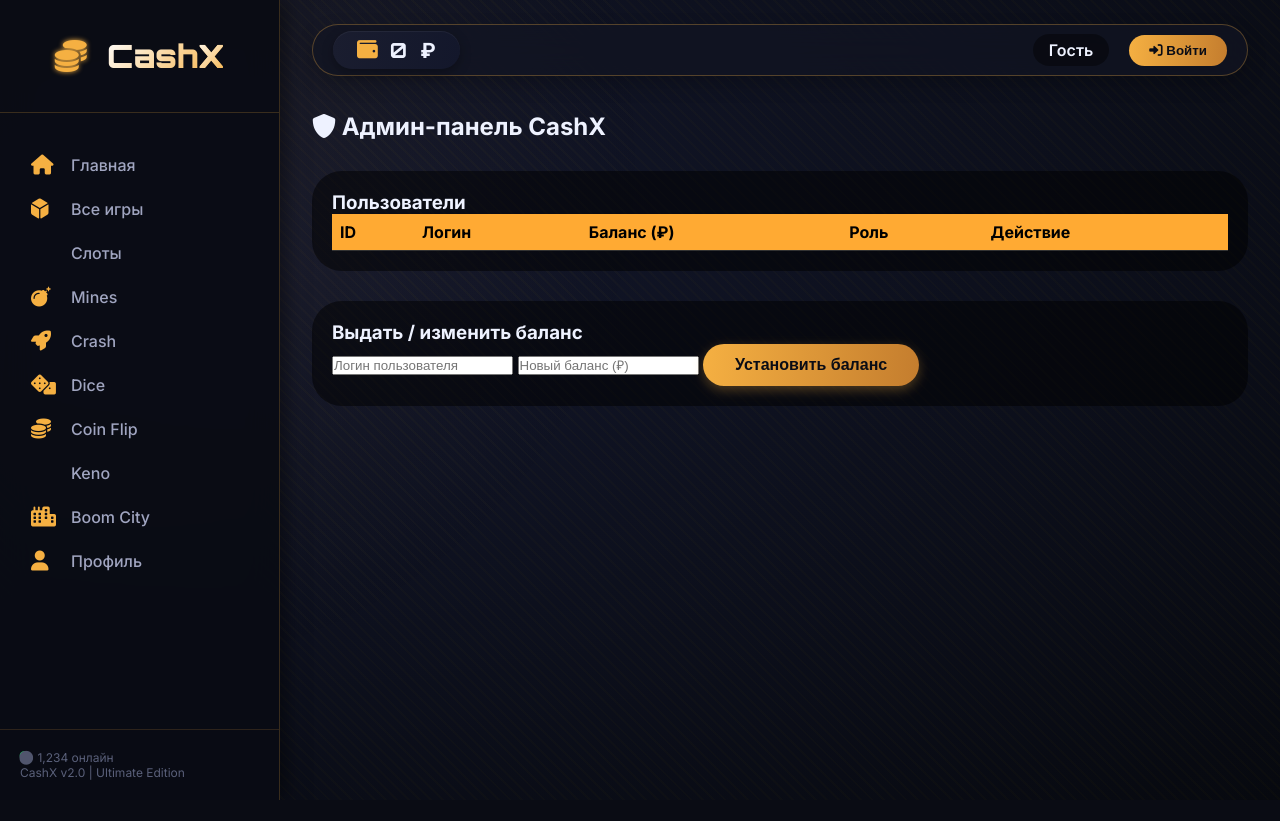
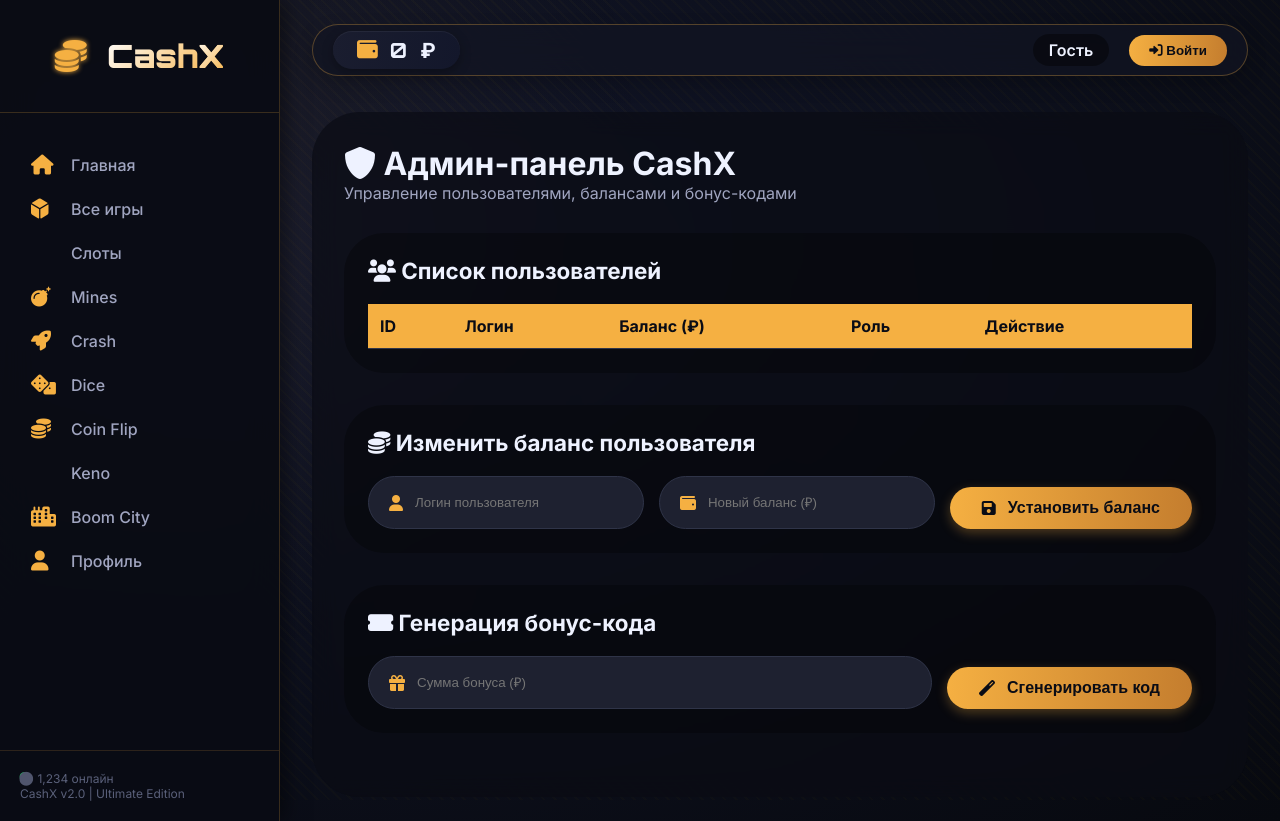
Before and after one commit to hanotsosall/cashx, a Flask app: page /admin in a window 1280 px wide. Before the commit the page ends 800 px from the top, so only its background shows below. Run offline with Flask 3, Linux system fonts and the light colour scheme; lists and menus that the app fills with data are empty.

Commit message:
Update admin.html

```diff
--- a/templates/admin.html
+++ b/templates/admin.html
@@ -1,23 +1,46 @@
 {% extends "layout.html" %}
 {% block content %}
 <div class="admin-container">
-    <h2><i class="fas fa-shield-alt"></i> Админ-панель CashX</h2>
+    <h1><i class="fas fa-shield-alt"></i> Админ-панель CashX</h1>
+    <p class="admin-desc">Управление пользователями, балансами и бонус-кодами</p>
+
     <div class="admin-section">
-        <h3>Пользователи</h3>
-        <table class="admin-table">
-            <thead>
-                <tr><th>ID</th><th>Логин</th><th>Баланс (₽)</th><th>Роль</th><th>Действие</th></tr>
-            </thead>
-            <tbody id="adminUsersTable"></tbody>
-        </table>
+        <h3><i class="fas fa-users"></i> Список пользователей</h3>
+        <div class="table-wrapper">
+            <table class="admin-table">
+                <thead>
+                    <tr>
+                        <th>ID</th>
+                        <th>Логин</th>
+                        <th>Баланс (₽)</th>
+                        <th>Роль</th>
+                        <th>Действие</th>
+                    </tr>
+                </thead>
+                <tbody id="adminUsersTable"></tbody>
+            </table>
+        </div>
     </div>
+
     <div class="admin-section">
-        <h3>Выдать / изменить баланс</h3>
-        <input type="text" id="adminUsername" placeholder="Логин пользователя">
-        <input type="number" id="adminAmount" placeholder="Новый баланс (₽)">
-        <button id="adminSetBalanceBtn" class="btn-primary">Установить баланс</button>
+        <h3><i class="fas fa-coins"></i> Изменить баланс пользователя</h3>
+        <div class="admin-form">
+            <div class="input-group"><i class="fas fa-user"></i><input type="text" id="adminUsername" placeholder="Логин пользователя"></div>
+            <div class="input-group"><i class="fas fa-wallet"></i><input type="number" id="adminAmount" placeholder="Новый баланс (₽)"></div>
+            <button id="adminSetBalanceBtn" class="btn-primary"><i class="fas fa-save"></i> Установить баланс</button>
+        </div>
+    </div>
+
+    <div class="admin-section">
+        <h3><i class="fas fa-ticket-alt"></i> Генерация бонус-кода</h3>
+        <div class="admin-form">
+            <div class="input-group"><i class="fas fa-gift"></i><input type="number" id="bonusAmount" placeholder="Сумма бонуса (₽)"></div>
+            <button id="genBonusCodeBtn" class="btn-primary"><i class="fas fa-magic"></i> Сгенерировать код</button>
+        </div>
+        <div id="generatedCode" class="generated-code" style="display:none;"></div>
     </div>
 </div>
+
 <script>
     async function loadUsers() {
         const res = await fetch('/api/admin/users');
@@ -27,49 +50,153 @@
         users.forEach(u => {
             const row = tbody.insertRow();
             row.insertCell().innerText = u.id;
-            row.insertCell().innerText = u.username;
-            row.insertCell().innerText = u.balance;
-            row.insertCell().innerText = u.is_admin ? 'Админ' : 'Игрок';
+            row.insertCell().innerHTML = `<i class="fas fa-user-circle"></i> ${u.username}`;
+            row.insertCell().innerHTML = `<span class="balance-cell">${u.balance} ₽</span>`;
+            row.insertCell().innerHTML = u.is_admin ? '<span class="admin-badge">Админ</span>' : '<span class="user-badge">Игрок</span>';
             const actionCell = row.insertCell();
-            const delBtn = document.createElement('button');
-            delBtn.innerText = '✖';
-            delBtn.style.background = '#e74c3c';
-            delBtn.style.border = 'none';
-            delBtn.style.borderRadius = '30px';
-            delBtn.style.padding = '4px 10px';
-            delBtn.style.cursor = 'pointer';
-            delBtn.onclick = () => deleteUser(u.id);
-            actionCell.appendChild(delBtn);
+            const editBtn = document.createElement('button');
+            editBtn.innerHTML = '<i class="fas fa-edit"></i>';
+            editBtn.className = 'action-btn';
+            editBtn.onclick = () => {
+                document.getElementById('adminUsername').value = u.username;
+                document.getElementById('adminAmount').value = u.balance;
+            };
+            actionCell.appendChild(editBtn);
         });
     }
-    async function deleteUser(userId) {
-        if (confirm('Удалить пользователя?')) {
-            await fetch(`/api/admin/user/${userId}`, { method: 'DELETE' });
-            loadUsers();
-        }
-    }
+
     document.getElementById('adminSetBalanceBtn').onclick = async () => {
-        const username = document.getElementById('adminUsername').value;
+        const username = document.getElementById('adminUsername').value.trim();
         const balance = parseFloat(document.getElementById('adminAmount').value);
-        if (!username || isNaN(balance)) return alert('Заполните поля');
+        if(!username || isNaN(balance)) return showToast('Заполните все поля', true);
         const res = await fetch('/api/admin/user_balance', {
             method: 'POST',
             headers: { 'Content-Type': 'application/json' },
             body: JSON.stringify({ username, balance })
         });
         const data = await res.json();
-        if (data.error) alert(data.error);
+        if(data.error) showToast(data.error, true);
         else {
-            alert('Баланс обновлён');
+            showToast(`Баланс пользователя ${username} изменён на ${balance} ₽`);
             loadUsers();
         }
     };
+
+    document.getElementById('genBonusCodeBtn').onclick = async () => {
+        const amount = parseInt(document.getElementById('bonusAmount').value);
+        if(isNaN(amount) || amount <= 0) return showToast('Введите сумму бонуса', true);
+        const res = await fetch('/api/admin/generate_code', {
+            method: 'POST',
+            headers: { 'Content-Type': 'application/json' },
+            body: JSON.stringify({ amount })
+        });
+        const data = await res.json();
+        if(data.error) showToast(data.error, true);
+        else {
+            const codeDiv = document.getElementById('generatedCode');
+            codeDiv.innerHTML = `<i class="fas fa-ticket-alt"></i> Новый код: <strong>${data.code}</strong> на сумму ${amount} ₽<br><small>Действителен 7 дней</small>`;
+            codeDiv.style.display = 'block';
+            setTimeout(() => codeDiv.style.display = 'none', 10000);
+            showToast(`Код ${data.code} создан`);
+        }
+    };
+
     loadUsers();
 </script>
+
 <style>
-    .admin-section { margin: 30px 0; padding: 20px; background: rgba(0,0,0,0.5); border-radius: 30px; }
-    .admin-table { width: 100%; border-collapse: collapse; }
-    .admin-table th, .admin-table td { padding: 8px; text-align: left; border-bottom: 1px solid #333; }
-    .admin-table th { background: #ffaa33; color: black; }
+    .admin-container {
+        background: rgba(10,12,21,0.7);
+        backdrop-filter: blur(12px);
+        border-radius: 48px;
+        padding: 32px;
+    }
+    .admin-desc {
+        color: #a0a5c0;
+        margin-bottom: 30px;
+    }
+    .admin-section {
+        background: rgba(0,0,0,0.3);
+        border-radius: 40px;
+        padding: 24px;
+        margin-bottom: 32px;
+    }
+    .admin-section h3 {
+        margin-bottom: 20px;
+        font-size: 1.4rem;
+    }
+    .table-wrapper {
+        overflow-x: auto;
+    }
+    .admin-table {
+        width: 100%;
+        border-collapse: collapse;
+    }
+    .admin-table th, .admin-table td {
+        padding: 12px;
+        text-align: left;
+        border-bottom: 1px solid #2f3448;
+    }
+    .admin-table th {
+        background: #f5b042;
+        color: #0a0c15;
+        font-weight: bold;
+    }
+    .admin-badge {
+        background: #e74c3c;
+        padding: 4px 12px;
+        border-radius: 20px;
+        font-size: 0.8rem;
+    }
+    .user-badge {
+        background: #2ecc71;
+        padding: 4px 12px;
+        border-radius: 20px;
+        font-size: 0.8rem;
+    }
+    .balance-cell {
+        font-family: 'Orbitron', monospace;
+        font-weight: bold;
+        color: #f5b042;
+    }
+    .action-btn {
+        background: none;
+        border: none;
+        color: #f5b042;
+        font-size: 1.2rem;
+        cursor: pointer;
+        transition: 0.2s;
+    }
+    .action-btn:hover {
+        transform: scale(1.1);
+    }
+    .admin-form {
+        display: flex;
+        flex-wrap: wrap;
+        gap: 15px;
+        align-items: flex-end;
+    }
+    .admin-form .input-group {
+        flex: 1;
+        min-width: 180px;
+        margin-bottom: 0;
+    }
+    .generated-code {
+        margin-top: 20px;
+        background: #1e2130;
+        border-radius: 40px;
+        padding: 12px 20px;
+        text-align: center;
+        border: 1px solid #f5b042;
+        font-size: 1rem;
+    }
+    @media (max-width: 768px) {
+        .admin-form {
+            flex-direction: column;
+        }
+        .admin-form .input-group {
+            width: 100%;
+        }
+    }
 </style>
 {% endblock %}
```
